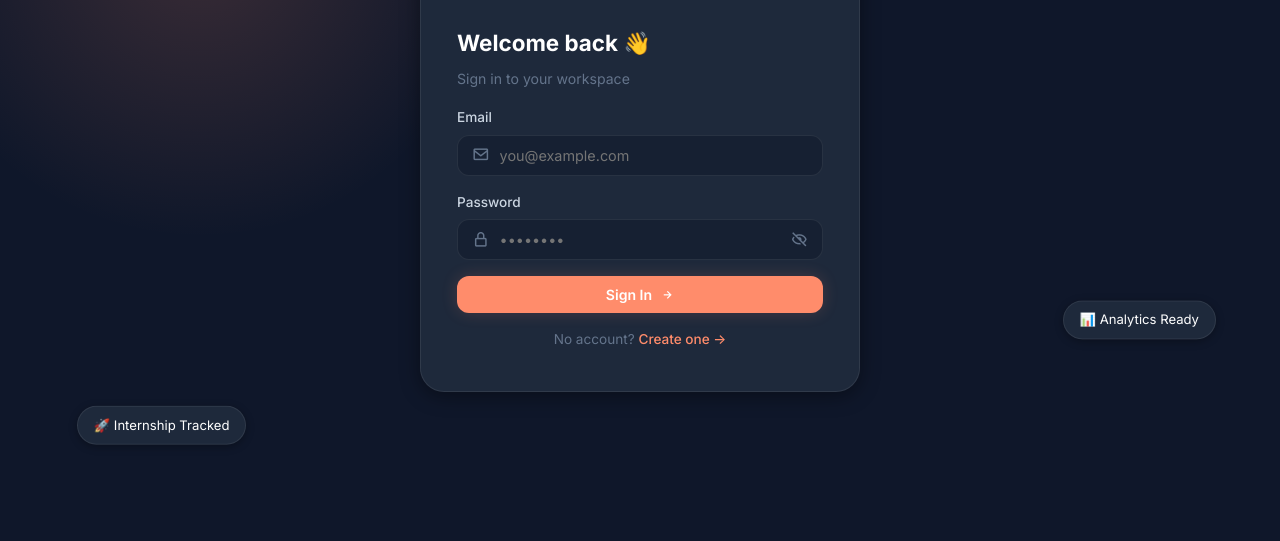
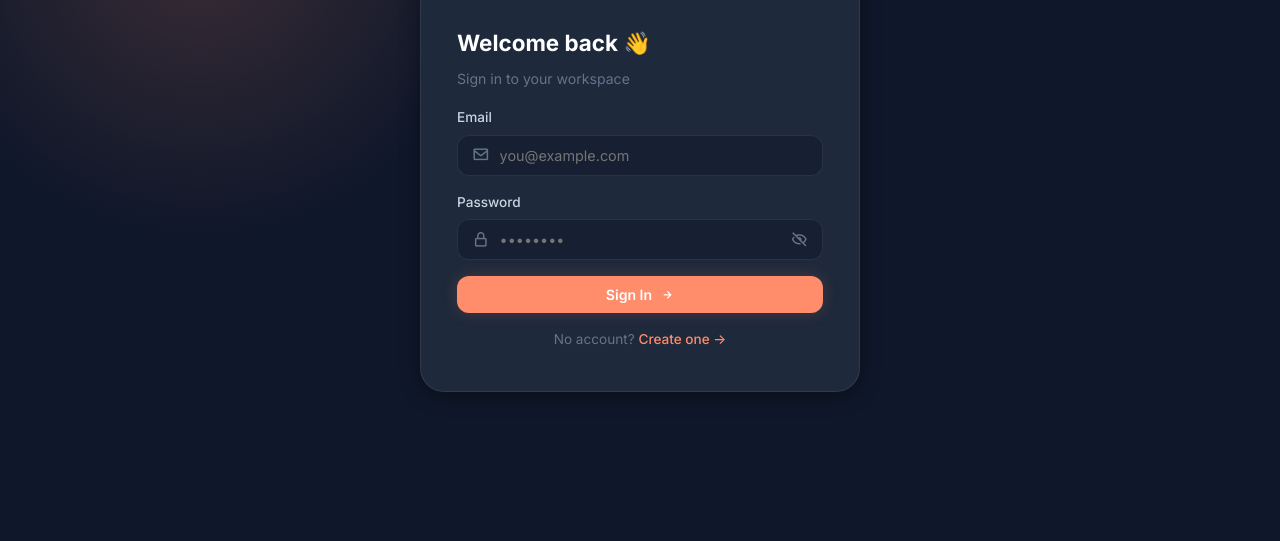
Before and after one commit to Tahsin-banu/InternFlow, a plain HTML site: page index.html in a window 1280 px wide. Shown: the part 259-800 px from the top of the page. Drawn offline with nearby package versions, Linux system fonts and the light colour scheme.

Commit message:
remove decorative floating badges

```diff
--- a/index.html
+++ b/index.html
@@ -191,10 +191,6 @@
       </form>
     </div>
 
-    <!-- Decorative floating badges -->
-    <div class="floating-badge badge-1">✅ Task Submitted</div>
-    <div class="floating-badge badge-2">📊 Analytics Ready</div>
-    <div class="floating-badge badge-3">🚀 Internship Tracked</div>
   </section>
 
   <!-- ============================================================
```
